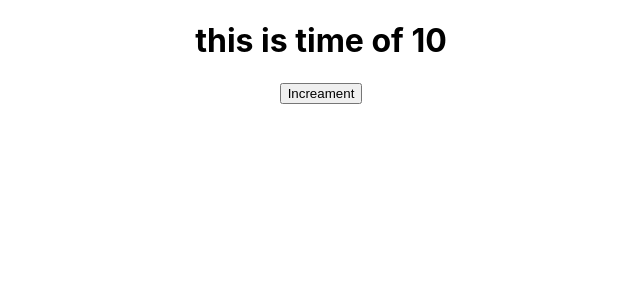
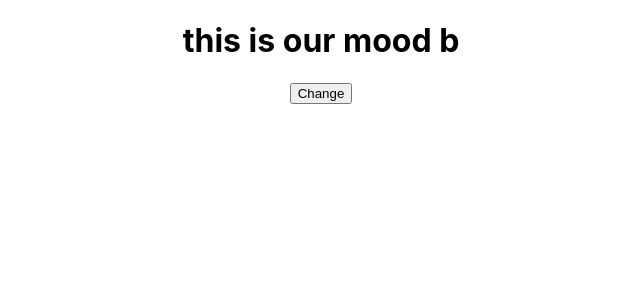
Before and after one commit to bilalahmad147/practice-reapositery-for-react, a React (Create React App) app: page / in a window 1280 px wide. Shown: the top 300 px of the page, without its empty margins (319-959 px from the left). Built offline with nearby package versions, Linux system fonts and the light colour scheme.

Commit message:
not final yet

```diff
--- a/src/App.js
+++ b/src/App.js
@@ -1,13 +1,16 @@
 import React from 'react';
 import "./App.css";
-import MediaCard from './MediaCard';
+import MoodContext from "./MoodContext";
+import MoodToogler from './MoodToogler';
 
 function App() {
 
   return (
-    <div className="App">
-      <MediaCard />
-    </div>
+    <MoodContext.Provider value="bright">
+      <div className="App">
+        <MoodToogler />
+      </div>
+    </MoodContext.Provider>
   );
 }
 
--- a/src/MediaCard.js
+++ /dev/null
@@ -1,16 +0,0 @@
-import React, { useState } from "react";
-import "./App.css";
-
-const MediaCard = () => {
-
-    let [isCount, setCount] = useState(10);
-
-    return (
-        <div>
-            <h1>this is time of {isCount}</h1>
-            <button onClick={()=>{setCount(++isCount)}} >Increament</button>
-        </div>
-    )
-};
-
-export default MediaCard;
--- /dev/null
+++ b/src/MoodContext.js
@@ -0,0 +1,5 @@
+import React,{createContext} from 'react';
+
+const MoodContext = createContext("bright");
+
+export default MoodContext;
--- /dev/null
+++ b/src/MoodToogler.js
@@ -0,0 +1,14 @@
+import React,{useContext} from 'react';
+import MoodContext from "./MoodContext"
+
+const MoodToogler = () => {
+    const [Mood, setMood] = useContext(MoodContext);
+    return(
+        <div>
+            <h1>this is our mood {Mood}</h1>
+            <button onClick={()=>{setMood(Mood == "bright" ? "dark" : "bright")}}>Change</button>
+        </div>
+    )
+};
+
+export default MoodToogler;
```
